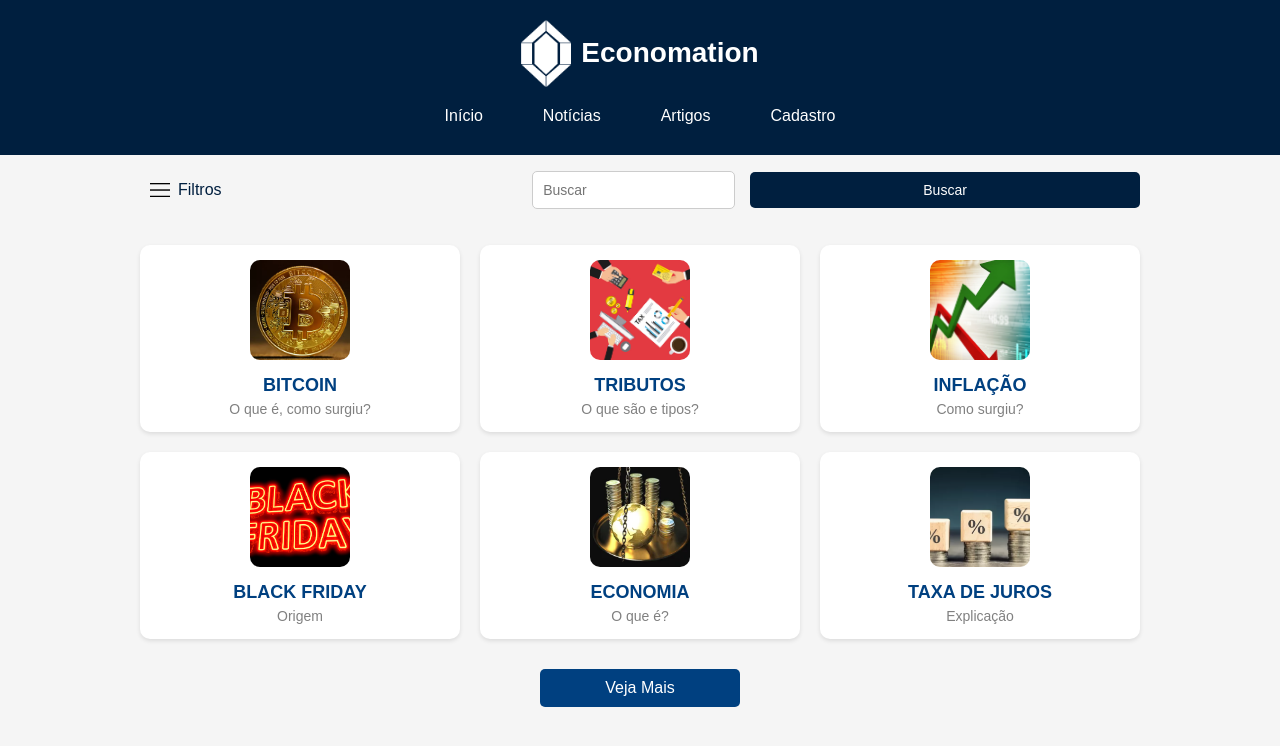
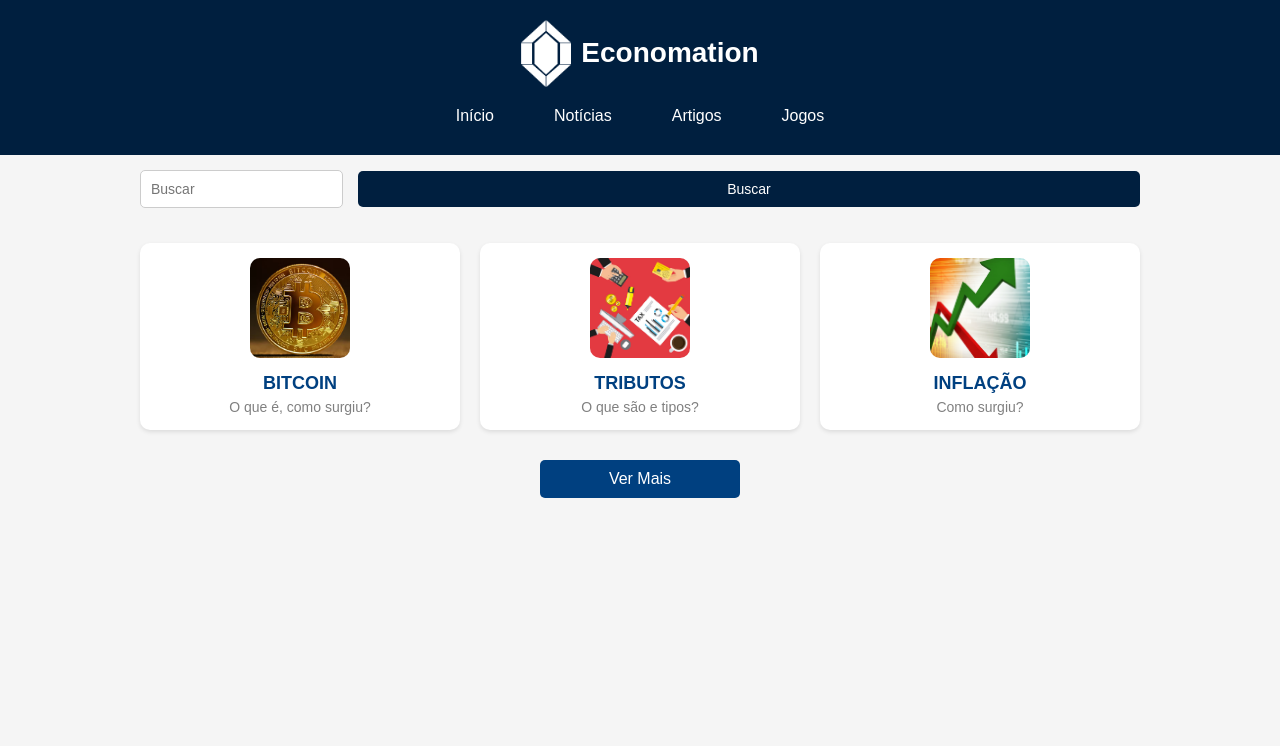
Before and after one commit to Lhc128/projeto-software, a Django app: page /artigos/ in a window 1280 px wide. Shown: the top 746 px of the page. Run offline with Django 5.2, Linux system fonts and the light colour scheme.

Commit message:
mude a pagina de artigos

```diff
--- a/Economation/templates/artigos.html
+++ b/Economation/templates/artigos.html
@@ -10,16 +10,16 @@
 <body>
     <!-- Cabeçalho -->
     <header>
-        <div class="header">
+        <div class="header" style="background-color: #001f3f;">
             <div class="logo-container">
                 <img src="{% static 'images/logo.png' %}" alt="Logo Economation" class="logo">
                 <h1>Economation</h1>
             </div>
-            <nav>
-                <a href="{% url 'inicio'%}">Início</a>
+            <nav class="nav-links">
+                <a href="{% url 'inicio' %}">Início</a>
                 <a href="{% url 'noticias' %}">Notícias</a>
-                <a href="{% url 'artigos' %}" class="active">Artigos</a>
-                <a href="{% url 'suporte' %}">Cadastro</a>
+                <a href="{% url 'artigos' %}">Artigos</a>
+                <a href="{% url 'jogos' %}">Jogos</a>
             </nav>
         </div>
     </header>
@@ -27,19 +27,13 @@
     <!-- Conteúdo principal -->
     <main>
         <div class="actions">
-            <!-- Botão Filtros com Ícone -->
-            <button class="filter-button">
-                <img src="{% static 'images/filter.png' %}" alt="Ícone Filtros">
-                Filtros
-            </button>
-
             <!-- Campo de busca e botão -->
             <input type="text" placeholder="Buscar">
             <button class="search-button">Buscar</button>
         </div>
 
-            <!-- Grid de Artigos -->
-            <div class="artigos-grid">
+        <!-- Grid de Artigos Inicial -->
+        <div id="conteudo-principal" class="artigos-grid">
             <a href="https://www.youtube.com/watch?v=z64HBkLIsMY" target="_blank" class="artigo-item">
                 <img src="{% static 'images/bitcoin2.png' %}" alt="Bitcoin">
                 <h3>BITCOIN</h3>
@@ -55,6 +49,10 @@
                 <h3>INFLAÇÃO</h3>
                 <p>Como surgiu?</p>
             </a>
+        </div>
+
+        <!-- Conteúdo adicional escondido -->
+        <div id="conteudo-adicional" class="artigos-grid" style="display: none;">
             <a href="https://www.youtube.com/watch?v=fCvCiyHhi5s" target="_blank" class="artigo-item">
                 <img src="{% static 'images/bf.png' %}" alt="Black Friday">
                 <h3>BLACK FRIDAY</h3>
@@ -71,10 +69,28 @@
                 <p>Explicação</p>
             </a>
         </div>
-        </section>
 
-        <!-- Botão "Veja Mais" -->
-        <button class="ver-mais">Veja Mais</button>
+        <!-- Botão "Ver Mais" -->
+        <button id="ver-mais" class="ver-mais">Ver Mais</button>
     </main>
+
+    <!-- Adicione o JavaScript -->
+    <script>
+        document.addEventListener("DOMContentLoaded", function () {
+            const verMaisBtn = document.getElementById("ver-mais");
+            const conteudoAdicional = document.getElementById("conteudo-adicional");
+
+            verMaisBtn.addEventListener("click", function () {
+                if (conteudoAdicional.style.display === "none") {
+                    conteudoAdicional.style.display = "grid"; // Mostra conteúdo
+                    verMaisBtn.textContent = "Ver Menos"; // Altera texto do botão
+                } else {
+                    conteudoAdicional.style.display = "none"; // Esconde conteúdo
+                    verMaisBtn.textContent = "Ver Mais"; // Volta texto do botão
+                }
+            });
+        });
+    </script>
+
 </body>
 </html>
--- a/Economation/templates/inicio.html
+++ b/Economation/templates/inicio.html
@@ -90,7 +90,7 @@
     <section class="podio">
         <h2>Quer aprender mais?</h2>
         <img src="{% static 'images/logo_podium.png' %}" alt="Ranking"> <!-- Imagem do ranking -->
-        <a href="link_podio.html" class="podio-button">Entre no Pódio</a> <!-- Botão com hiperlink -->
+        <a href="{% url "jogos" %}" class="podio-button">Entre no Pódio</a> <!-- Botão com hiperlink -->
     </section>
 
 
```
Also changed, not shown: Economation/templates/jogos.html (+6 -6 lines), Economation/templates/noticias.html (+4 -4 lines). Lines whose indentation alone changed are shown as unchanged.
